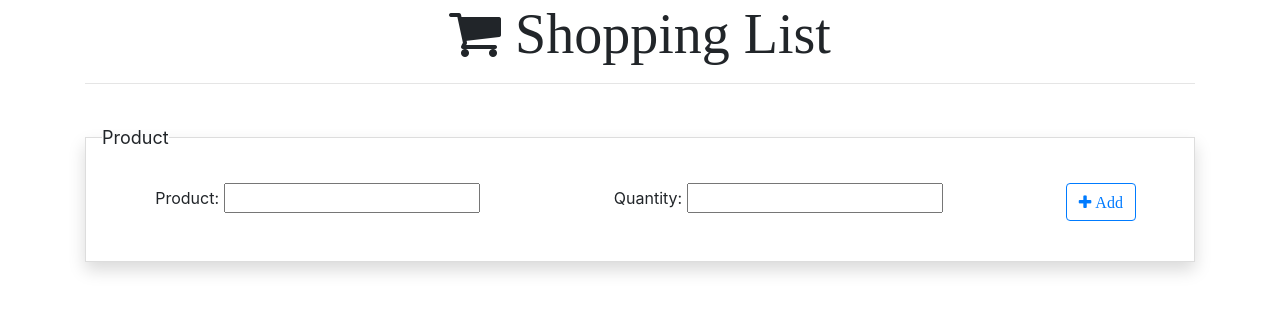
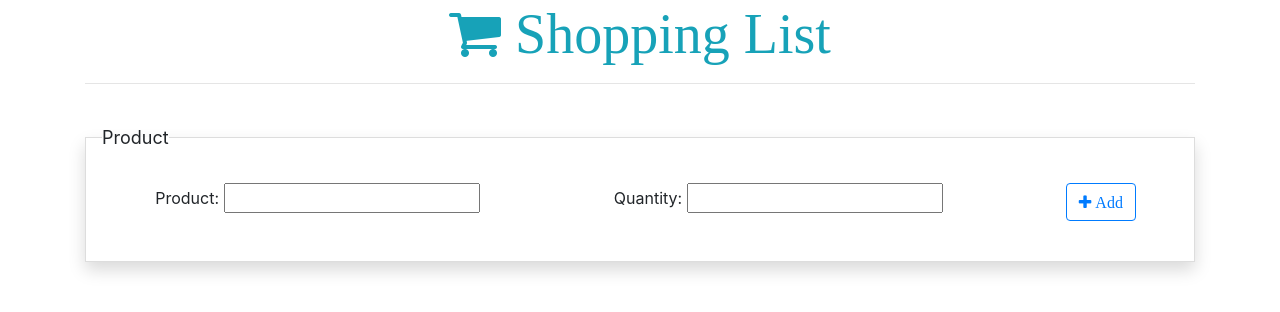
Before and after one commit to jaimin-p/Shopping_List, a plain HTML site: page index.html in a window 1280 px wide. Drawn offline with nearby package versions, Linux system fonts and the light colour scheme.

Commit message:
More effects

```diff
--- a/index.html
+++ b/index.html
@@ -13,7 +13,7 @@
   <div class="container">
     <div class="row">
       <div class="col">
-        <h1 class="display-4 text-center"><i class="fa fa-shopping-cart"> <span>Shopping List</span></i></h1>
+        <h1 class="display-4 text-center text-info"><i class="fa fa-shopping-cart"> <span>Shopping List</span></i></h1>
 
         <hr>
         <br>
```
